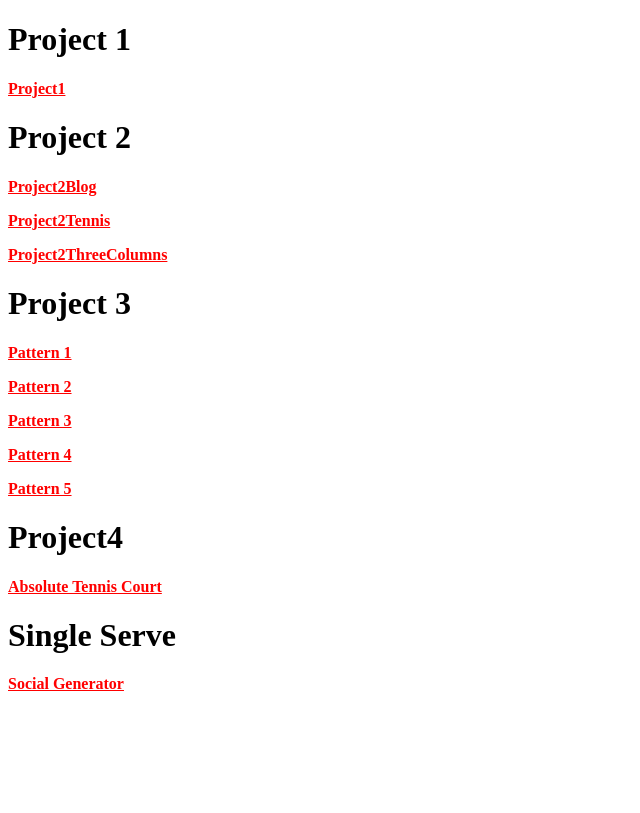
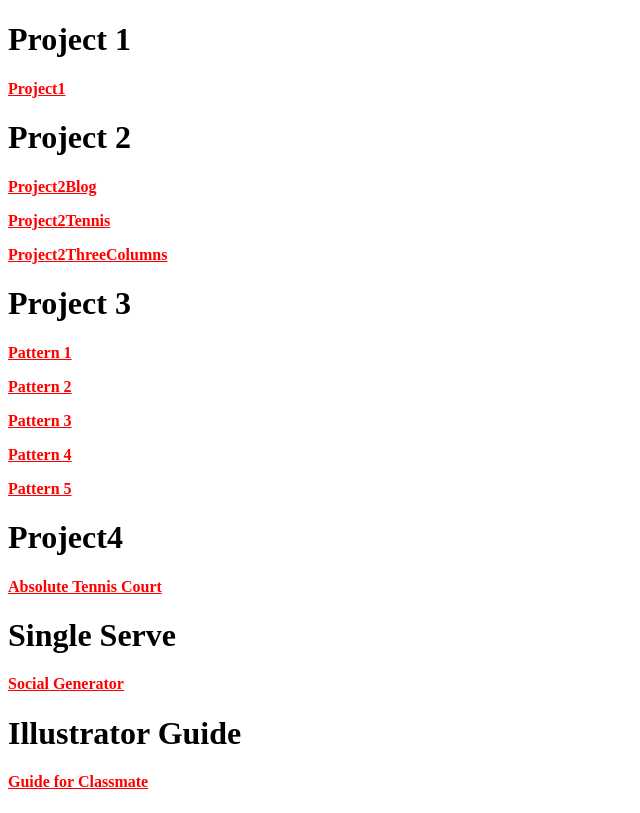
Before and after one commit to dimeister/ApproperiateName, a plain HTML site: page index.html in a window 1280 px wide. Shown: the whole page, without its empty margins (0-640 px from the left). Drawn offline with Linux system fonts and the light colour scheme.

Commit message:
Illustrator Again

```diff
--- a/index.html
+++ b/index.html
@@ -29,6 +29,8 @@
 		<h4><a href="Linking/Interior/Project4/Tenniscourt.html">Absolute Tennis Court</a></h4>
 		<h1>Single Serve</h1>
 		<h4><a href="Linking/Interior/SingleServe/index.html">Social Generator</a></h4>
+		<h1>Illustrator Guide</h1>
+		<h4><a href="Linking/Interior/IllustratorGuide/IllustratorGuide.html">Guide for Classmate</a></h4>
 	</body>
 
 </html>
```
Also changed, not shown: Linking/Interior/IllustratorGuide/IllustratorGuide.html (renamed from Linking/Interior/Illustrator Guide/IllustratorGuide.html).
